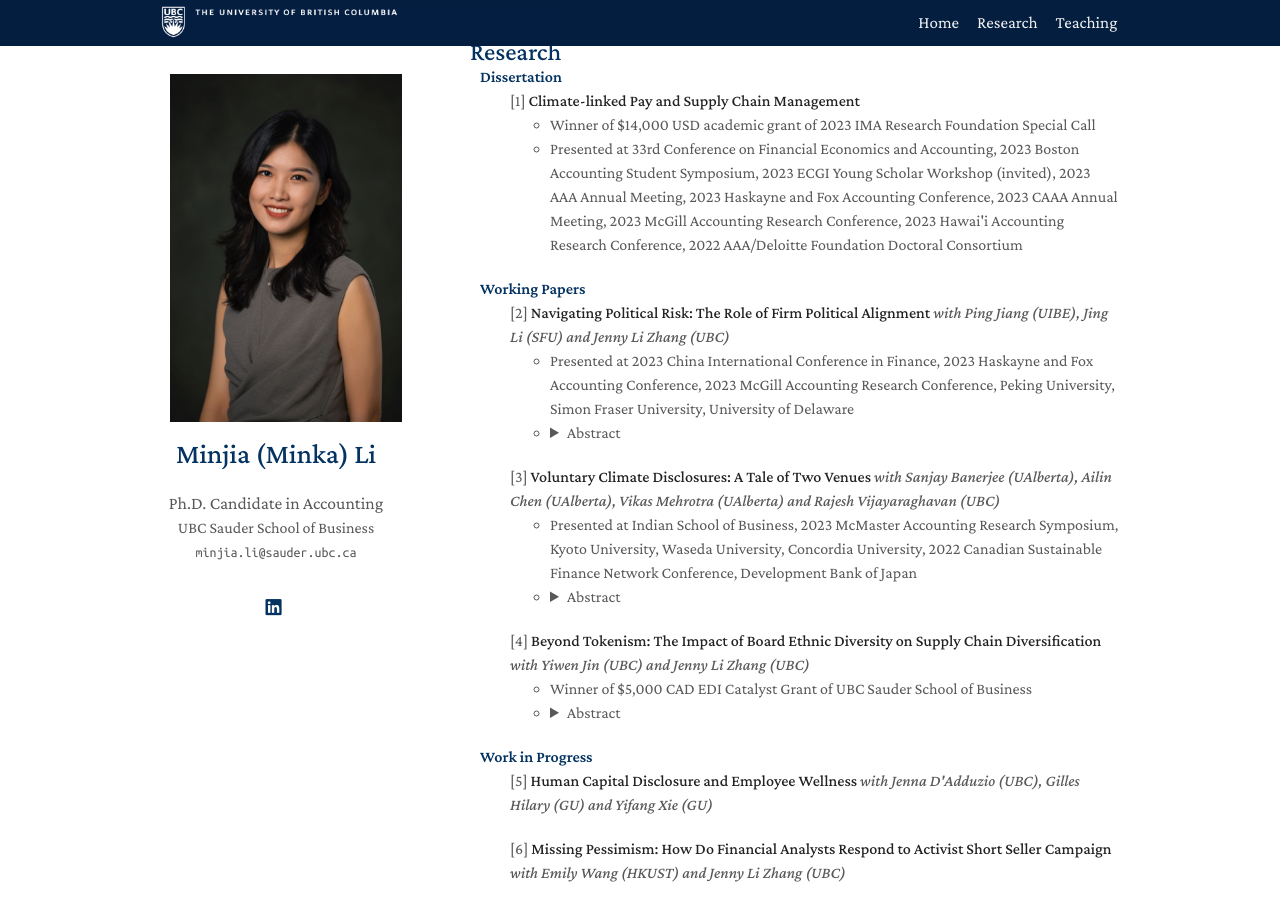
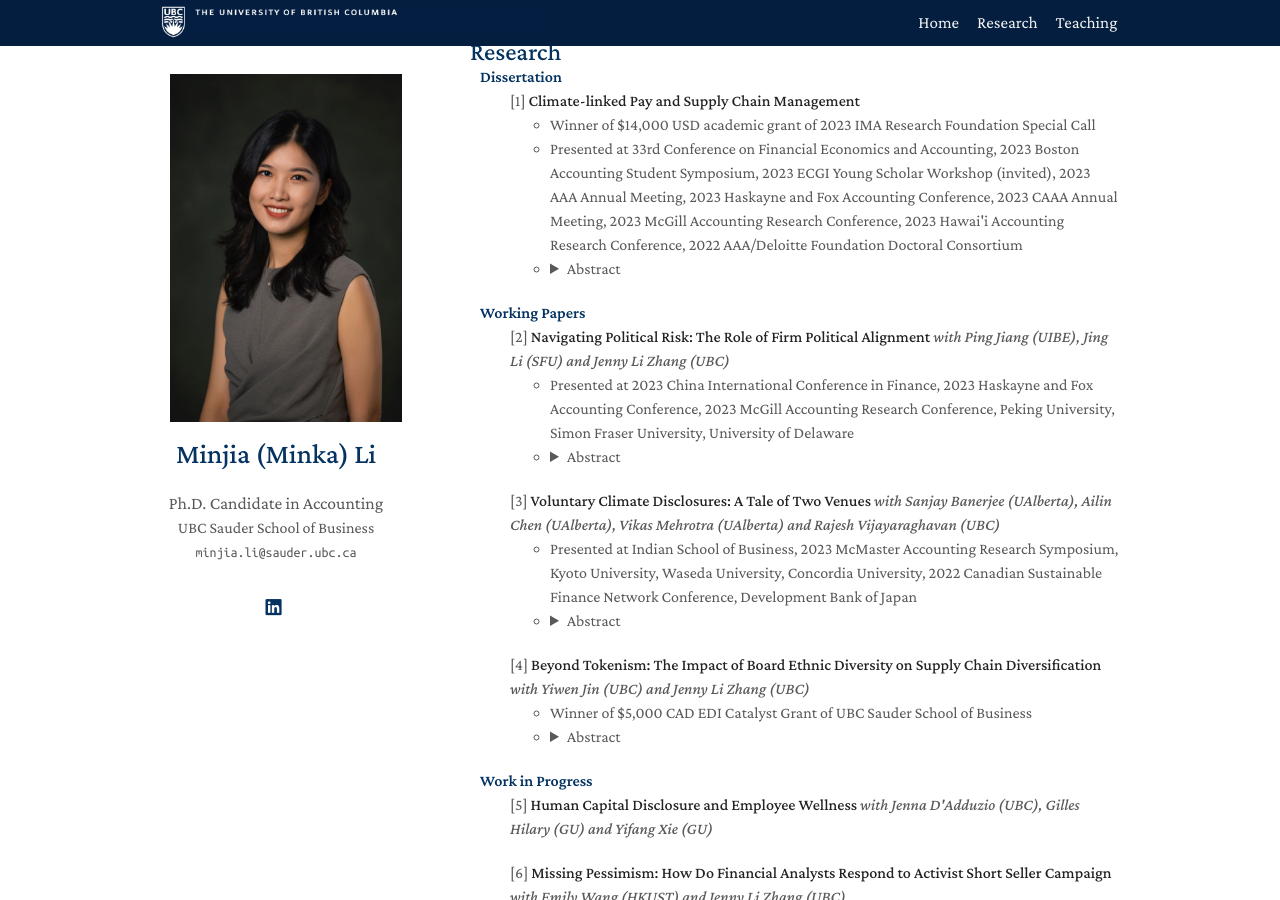
Before and after one commit to zeyang1225/zeyang1225.github.io, a Jekyll site: the page built from index.md, in a window 1280 px wide and 900 px high, scrolled down 435 px. Built offline with Jekyll 4.4.1, drawn with Linux system fonts in a browser that asks for light colours; nearby versions of some CDN libraries; a style sheet for code colours, icons or effects is not loaded.

Commit message:
Update research.md

```diff
--- a/_includes/research.md
+++ b/_includes/research.md
@@ -8,7 +8,10 @@
   <ul>
      <li>   Winner of $14,000 USD academic grant of 2023 IMA Research Foundation Special Call<br></li>
      <li>   Presented at 33rd Conference on Financial Economics and Accounting, 2023 Boston Accounting Student Symposium, 2023 ECGI Young Scholar Workshop (invited), 2023 AAA Annual Meeting, 2023 Haskayne and Fox Accounting Conference, 2023 CAAA Annual Meeting, 2023 McGill Accounting Research Conference, 2023 Hawai'i Accounting Research Conference, 2022 AAA/Deloitte Foundation Doctoral Consortium</li>
-
+   <li><details>
+  <summary>Abstract</summary>
+This study documents a positive and significant association between a firm’s use of climate-linked metrics in executive pay and its outsourced emissions to the supply chain. Using a sample of 870 listed U.S. firms, I find that firms with better internal corporate governance, better financial performance, and lower growth opportunities are more likely to use climate-linked pay. Such pay schemes are followed by an increase in upstream suppliers’ emissions, and a decrease in firms’ direct emissions. This effect is more pronounced among firms with greater climate pressure, greater bargaining power over suppliers, and lower external monitoring. To explore potential mechanisms, I show that firms with climate-linked pay facilitate emissions outsourcing by initiating (terminating) fewer (more) contracts with suppliers from regions with higher emissions costs. Overall, my findings highlight the potential impact of climate-linked metrics in executive compensation on the supply chain.
+</details></li>
   </ul>
  </ul>
 </div>
```
